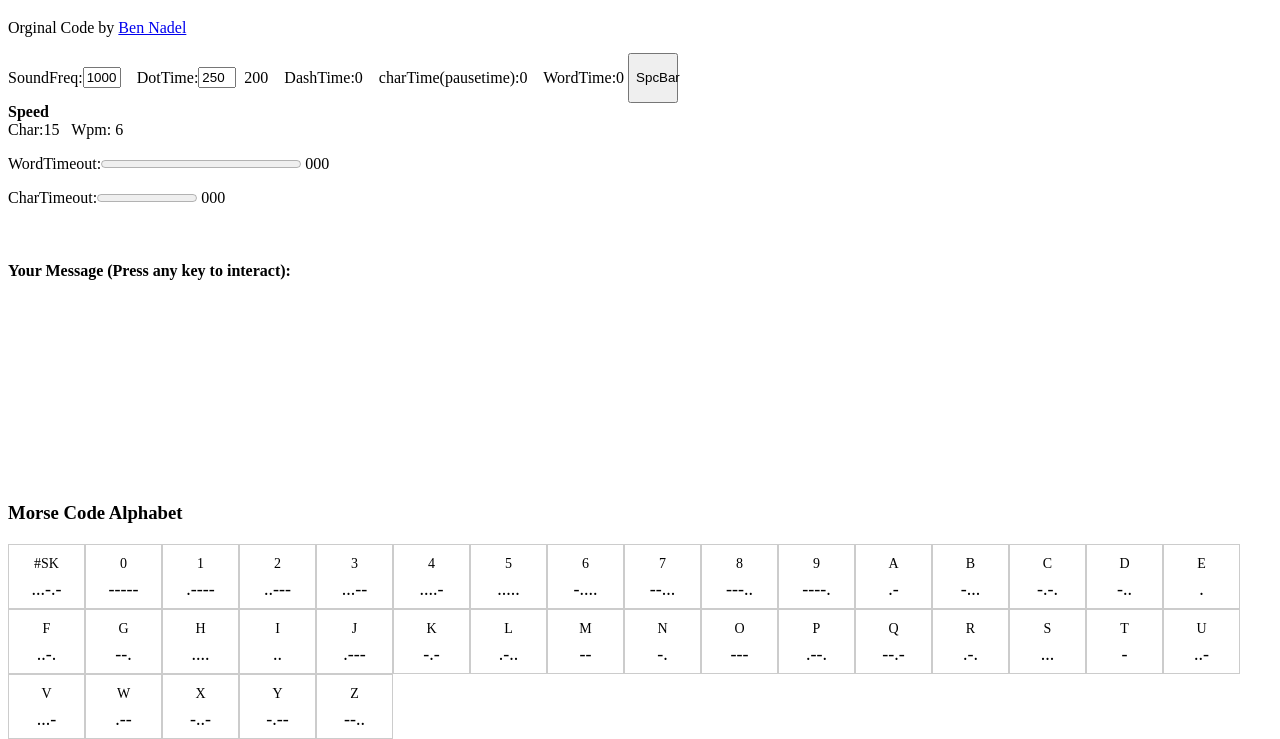
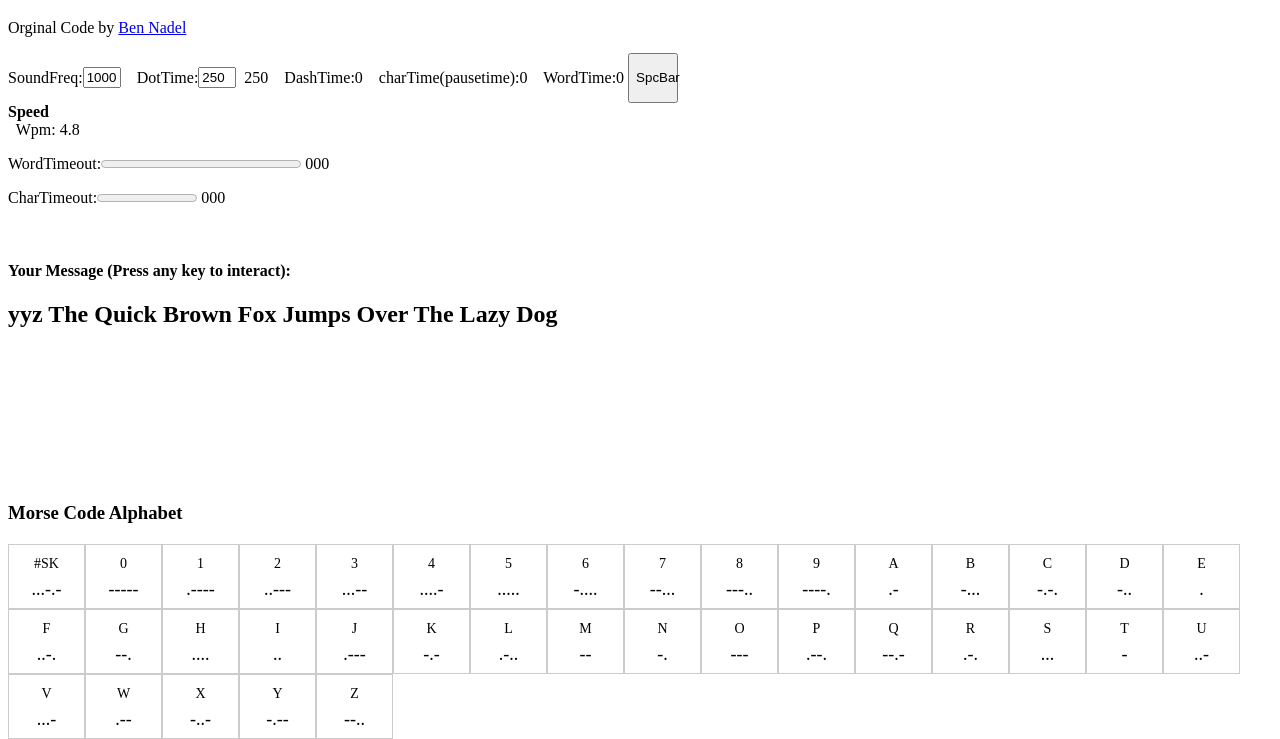
Before and after one commit to mstramb/jsMorseKeyer, a plain HTML site: page index.htm in a window 1280 px wide. Shown: the part 61-800 px from the top of the page. Drawn offline with Linux system fonts and the light colour scheme.

Commit message:
quick brow fox added to index.htm

```diff
--- a/index.htm
+++ b/index.htm
@@ -57,7 +57,7 @@ WordTime:<span id="curWordTime">0</span>
 <div class="output">
 <b>Speed</b>
 <br>
-  Char:<span class="SPDchar">chr</span>
+<!--  Char:<span class="SPDchar">chr</span> -->
 &nbsp
   Wpm: <span class="SPDword"id="dspWpm" >wpm</span>
 
@@ -80,6 +80,7 @@ CharTimeout:<progress id="charTimeOutBar" value="0" max="100" style="width:100px
 <span class="yellowMsg" id="spaceTimedOutMsg"></span>
 
 <h4>Your Message (Press any key to interact): </h4>
+<h2> <div class="msg" id="fox1">yyz The Quick Brown Fox Jumps Over The Lazy Dog</div> </h2>
 
  <span class="message">
 	<!-- mike -->
@@ -98,6 +99,9 @@ CharTimeout:<progress id="charTimeOutBar" value="0" max="100" style="width:100px
     <!-- END: Output. -->
 
     <!-- BEGIN: Alphabet. -->
+
+<p>
+
     <div class="alphabet">
         <h3> Morse Code Alphabet </h3>
 
--- a/js/main.js
+++ b/js/main.js
@@ -10,7 +10,7 @@
         var spcProgBarEnabled = true;  //zop
 
         var SPACE_TIME = 0;
-        var DOT_DURATION = 200;
+        var DOT_DURATION = 250;
         var DASH_DURATION = 0;   // calculated from dot_duration
 
    //var dotDuration = morseCode.getDotDuration();
```
